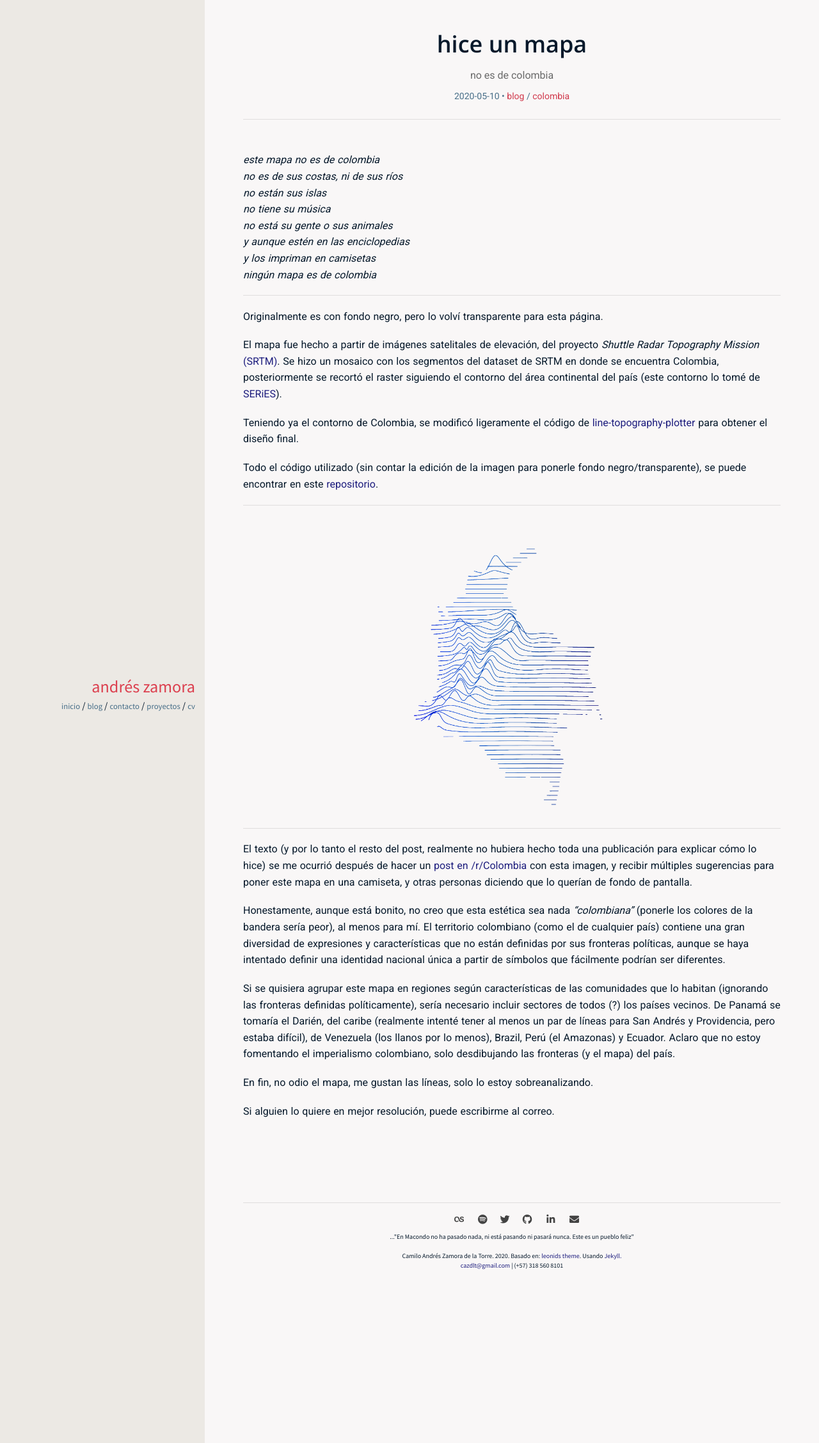
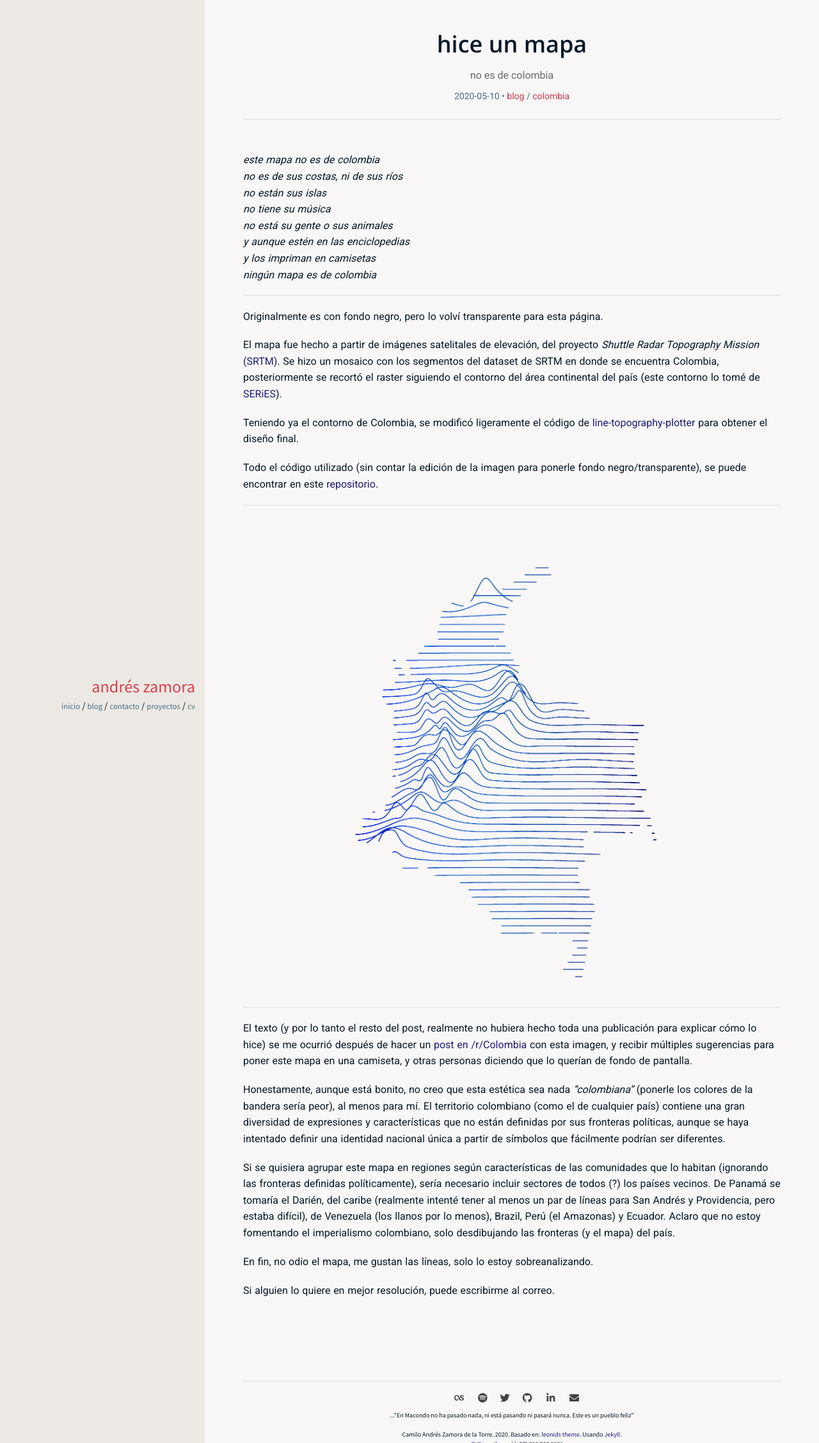
Before and after one commit to cazdlt/cazdlt.github.io, a Jekyll site: the page built from _posts/2020-05-10-mapa.md, in a window 1280 px wide. Shown: the whole page at 64% size. Built offline with Jekyll 4.4.1, drawn with Linux system fonts in a browser that asks for light colours.

Commit message:
Imágenes más grandes en post

```diff
--- a/_sass/pages/_post.scss
+++ b/_sass/pages/_post.scss
@@ -100,7 +100,7 @@ a.read-more {
 .post-content{
   font-size: 16px;
   img{
-    max-width: 50%;
+    max-width: 80%;
   }
 }
 
```
